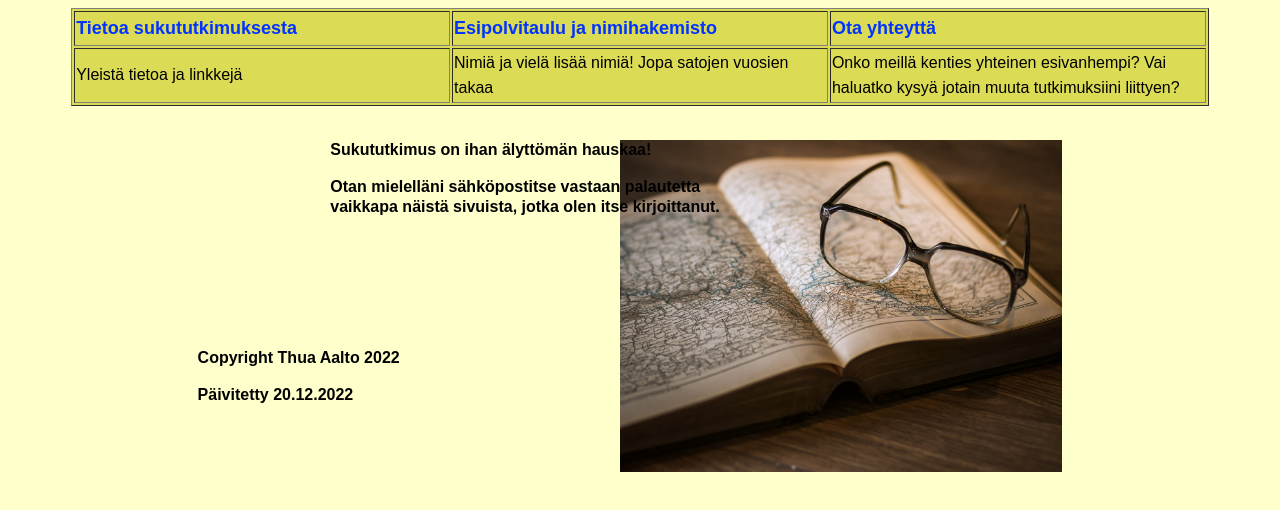
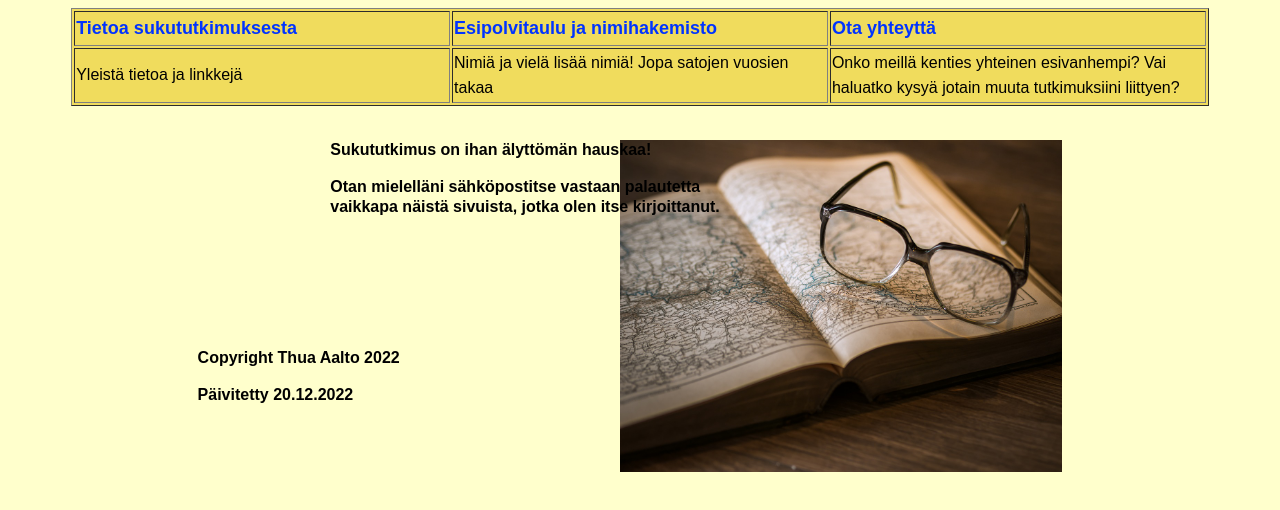
Before and after one commit to Thaalto/suku, a plain HTML site: page index.html in a window 1280 px wide. Drawn offline with Linux system fonts and the light colour scheme.

Commit message:
Update tyylit.css

```diff
--- a/tyylit.css
+++ b/tyylit.css
@@ -153,7 +153,7 @@ right:5%;
 top:2%;
 width:90%;
 height:10%;
-background-color:#dbdb56;
+background-color:#f0dc5d;
 line-height: 130%;
 }
 .laatikko2 {
```
